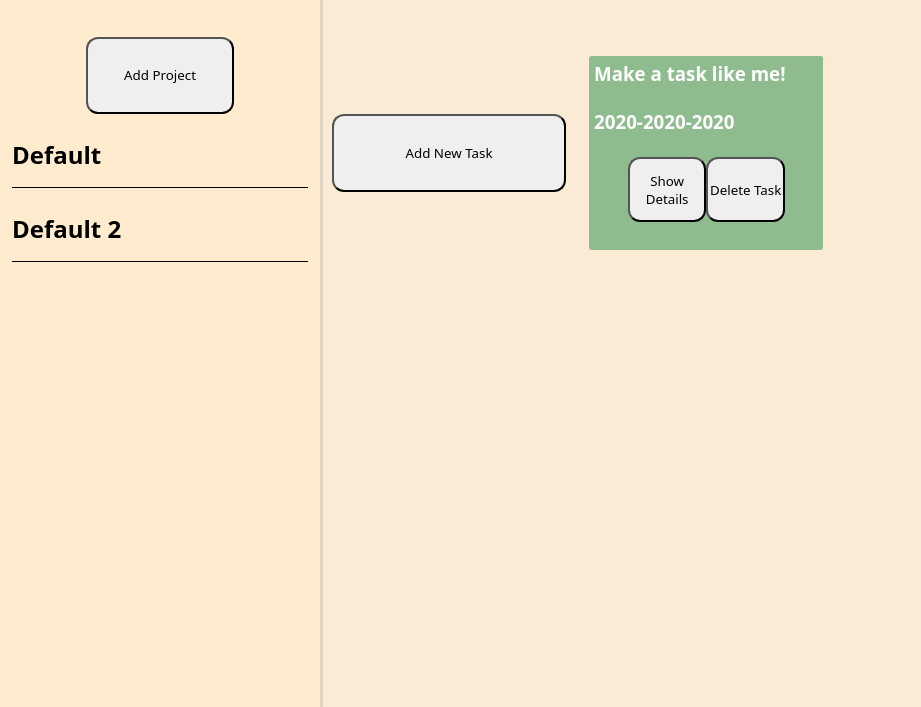
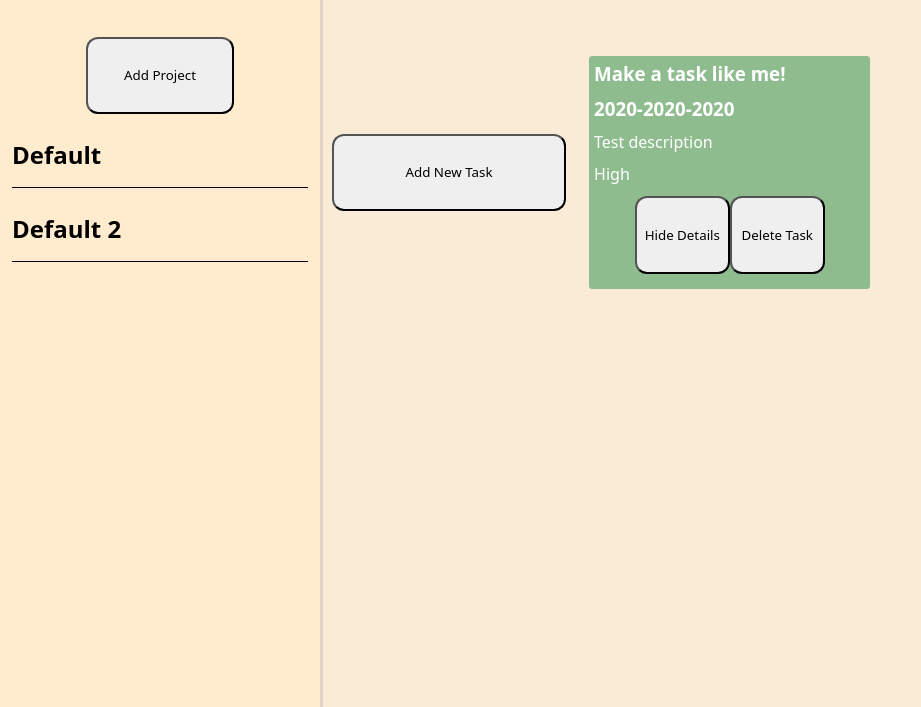
Before and after one commit to Keonity/odin-todo, a website built with webpack: page src/index.html in a window 1280 px wide. Both pictures are taken after a click on the button "Show Details". Shown: the part 93-800 px from the top of the page, without its empty margins (0-921 px from the left). Built offline with nearby package versions, Linux system fonts and the light colour scheme.

Commit message:
Added ability to expand details of task and hide details.

```diff
--- a/src/displayToDos.js
+++ b/src/displayToDos.js
@@ -73,6 +73,32 @@ export default function displayToDos(project) {
             const currTaskExpand = document.createElement("button");
             currTaskExpand.setAttribute("class", "taskExpand");
             currTaskExpand.innerHTML = `Show Details`;
+            currTaskExpand.addEventListener("click", () => {
+                const currTaskDesc = document.createElement("p");
+                currTaskDesc.innerHTML = `${element.description}`;
+                currTaskDesc.setAttribute("class", "taskDescription");
+
+                const currTaskPriority = document.createElement("p");
+                currTaskPriority.innerHTML = `${element.priority}`;
+                currTaskPriority.setAttribute("class", "taskPriority");
+
+                currTaskContainer.insertBefore(currTaskDesc, currTaskExpand);
+                currTaskContainer.insertBefore(currTaskPriority, currTaskExpand);
+
+                const currTaskHide = document.createElement("button");
+                currTaskHide.innerHTML = `Hide Details`;
+                currTaskHide.setAttribute("class", "taskHide");
+                currTaskHide.addEventListener("click", () => {
+                    currTaskDesc.remove();
+                    currTaskPriority.remove();
+                    currTaskContainer.insertBefore(currTaskExpand, currTaskDelete);
+                    currTaskHide.remove();
+                })
+                currTaskContainer.insertBefore(currTaskHide, currTaskExpand);
+                currTaskExpand.remove();
+
+                // currTaskExpand.style.visibility = 'hidden';
+            });
 
             const currTaskDelete = document.createElement("button");
             currTaskDelete.setAttribute("class", "taskDelete");
--- a/src/styles.css
+++ b/src/styles.css
@@ -46,8 +46,8 @@ body {
     padding: 0.5%;
     background-color: darkseagreen;
     border-radius: 1.25%;
-    width: 25%;
-    height: 25%;
+    width: 30%;
+    height: 30%;
 }
 
 .taskTitle, .taskDueDate {
@@ -89,7 +89,7 @@ body {
     align-self: center;
 }
 
-.taskExpand, .taskDelete {
+.taskExpand, .taskDelete, .taskHide {
     width: 35%;
     height: 35%;
     border-radius: 12px;
@@ -102,3 +102,9 @@ body {
 .taskDelete {
     justify-items: flex-end;
 }
+
+.taskDescription, .taskPriority {
+    color: white;
+    width: 100%;
+    height: auto;
+}
```
